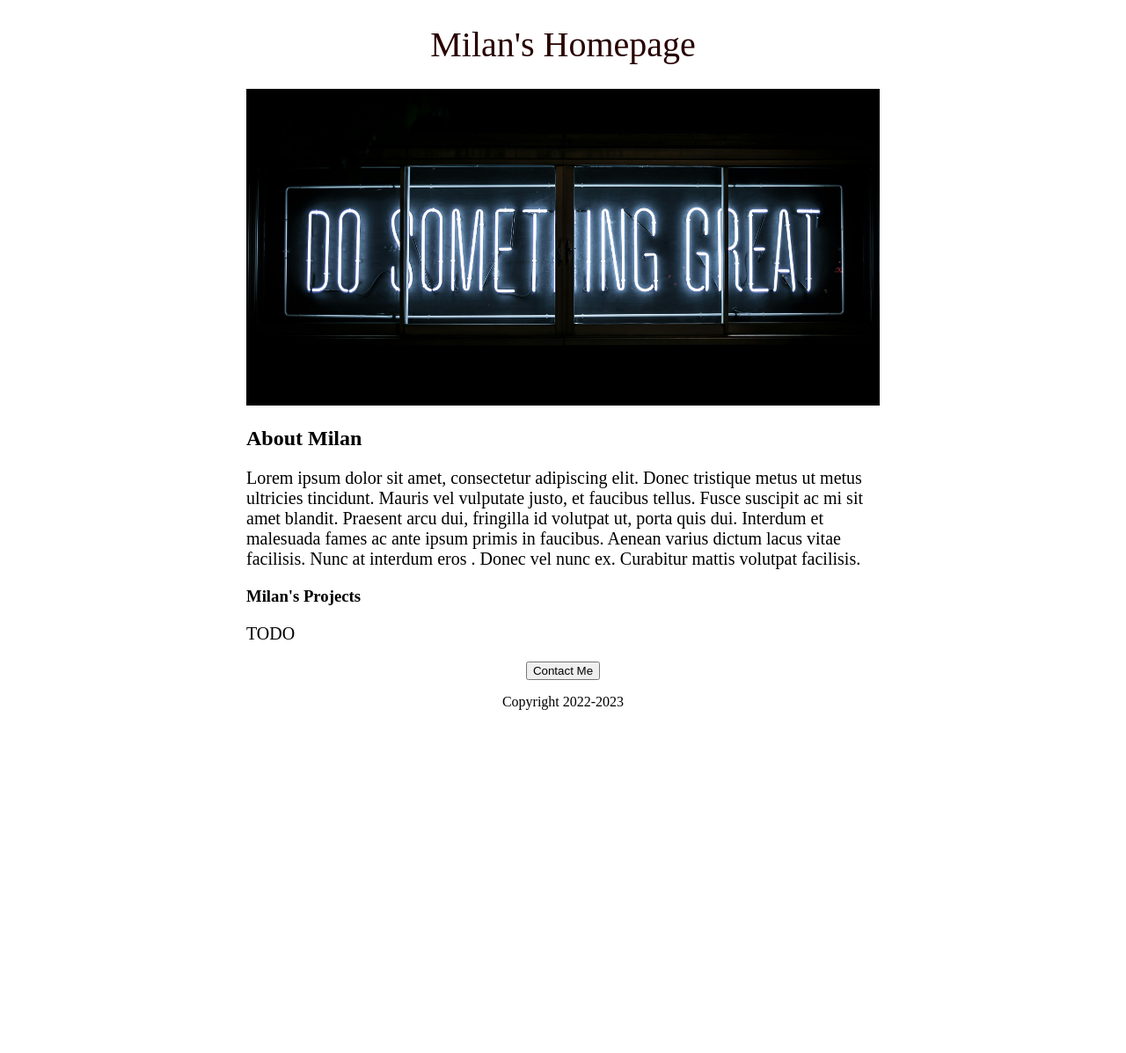
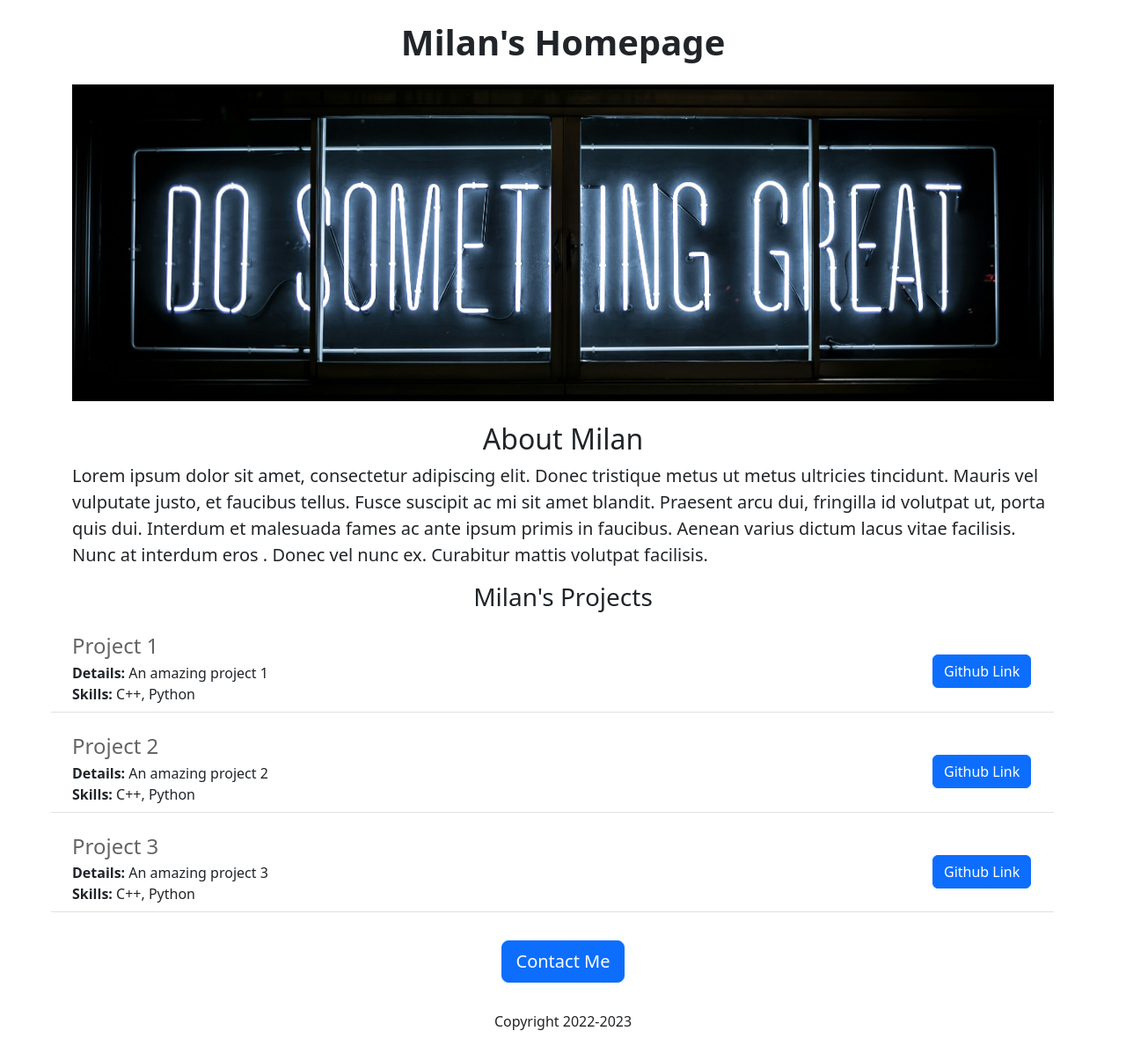
Before and after one commit to milanpreet91/pythonWithFlask, a Flask app: page / in a window 1280 px wide. Shown: the whole page at 88% size. Before the commit the page ends 807 px from the top, so only its background shows below. Run offline with Flask 3, Linux system fonts and the light colour scheme.

Commit message:
Added Dynamic data

```diff
--- a/app.py
+++ b/app.py
@@ -12,9 +12,29 @@ app = Flask(__name__) # name references app.py file
 #<domain_name>/<route>: jovian.com/profile
 #Use decorator for registering
 #when url / accessed, print "hello_world"
+PROJECTS = [
+    {
+        'id':1,
+        'title':'Project 1',
+        'Description': 'An amazing project 1',
+        'Skills' : 'C++, Python'
+    },
+    {
+        'id':2,
+        'title':'Project 2',
+        'Description': 'An amazing project 2',
+        'Skills' : 'C++, Python'
+    },
+    {
+        'id':3,
+        'title':'Project 3',
+        'Description': 'An amazing project 3',
+        'Skills' : 'C++, Python'
+    }
+]
 @app.route('/') #pass url route for home
 def home_page():
-    return render_template('home_page.html')
+    return render_template('home_page.html', projects=PROJECTS)
 
 #if running app.py as a script,
 # then start the app using below command
--- a/templates/home_page.html
+++ b/templates/home_page.html
@@ -1,42 +1,29 @@
 <!DOCTYPE html>
 <!--In CSS always use # before an Id to style it-->
+<!-- meta tag added to include bootstrap framework-->
+ <!--Include the <meta name="viewport">
+ tag for proper responsive behavior in mobile devices-->
+ <!--link tag in head for CSS -->
 <html>
     <head>
         <title>Milan Portfolio</title>
+        <meta charset="utf-8">
+        <meta name="viewport" content="width=device-width, initial-scale=1">
+        <link href="https://cdn.jsdelivr.net/npm/bootstrap@5.3.3/dist/css/bootstrap.min.css" rel="stylesheet" integrity="sha384-QWTKZyjpPEjISv5WaRU9OFeRpok6YctnYmDr5pNlyT2bRjXh0JMhjY6hW+ALEwIH" crossorigin="anonymous">
         <style>
-            h1 {
-                font-size: 40px;
-                font-family:roberto;
-                font-weight:normal;
-                color:rgb(40,0,0);
-                text-align: center;
-            }
-
             #banner {
+                height: 360px;
                 width: 100%;
-                height: 360px;
-                object-fit:cover
-            }
-            .body-text {
-                font-size:20px;
-                font-family: roberto;
-                color:black;
-            }
-            #container {
-              max-width: 720px;
-              margin: 0 auto 0 auto;
-            }
-            #contact {
-                text-align: center;
+                object-fit: cover;
             }
         </style>
     </head>
     <body>
-        <div id="container">
-            <h1> Milan's Homepage </h1>
-            <img id=banner src="https://legendary-acorn-g46jg44q4rq2vxq9-5000.app.github.dev/static/banner.jpg" height="320">
-            <h2>About Milan</h2>
-            <p class="body-text">
+        <div class='container'>
+            <h1 class="text-center fw-semibold mt-4 mb-4"> Milan's Homepage </h1>
+            <img class="img-fluid" id=banner src="https://legendary-acorn-g46jg44q4rq2vxq9-5000.app.github.dev/static/banner.jpg" height="320">
+            <h2 class="text-center fw-normal mt-2 mt-4">About Milan</h2>
+            <p class="lead">
                 Lorem ipsum dolor sit amet, consectetur adipiscing elit.
                 Donec tristique metus ut metus ultricies tincidunt.
                 Mauris vel vulputate justo, et faucibus tellus.
@@ -47,12 +34,15 @@
                 . Donec vel nunc ex. Curabitur mattis volutpat facilisis.
             </p>
 
-            <h3>Milan's Projects</h3>
-            <p class="body-text"> TODO </p>
-        </div>
-        <div id=contact>
-            <button> Contact Me </button>
-            <p>Copyright 2022-2023</p>
+            <h3 class="text-center mt-2 mb-4"">Milan's Projects</h3>
+            <div class="row">
+                {% for project in projects %}
+                {% include 'projectitem.html' %}
+                {% endfor %}
+            <div class="text-center">
+                <button class="btn btn-primary btn-lg text-center mt-2 mb-4"> Contact Me </button>
+                <p class="mt-2 mb-4">Copyright 2022-2023</p>
+            </div>
         </div>
     </body>
 </html>
--- /dev/null
+++ b/templates/projectitem.html
@@ -0,0 +1,13 @@
+<!DOCTYPE html>
+    <div class = "row border-bottom mb-4 pb-2">
+        <div class="col-10">
+            <h4 style="color:rgb(100, 100, 100); margin-bottom:4px; "> {{project['title']}}</h4>
+            <div>
+                <b>Details:</b> {{project['Description']}}
+            </div>
+            <div ><b>Skills:</b> {{project['Skills']}}</div>
+        </div>
+        <div class="col-2">
+            <button class="btn btn-primary mt-4 ms-5">Github Link</button>
+        </div>
+    </div>
```
